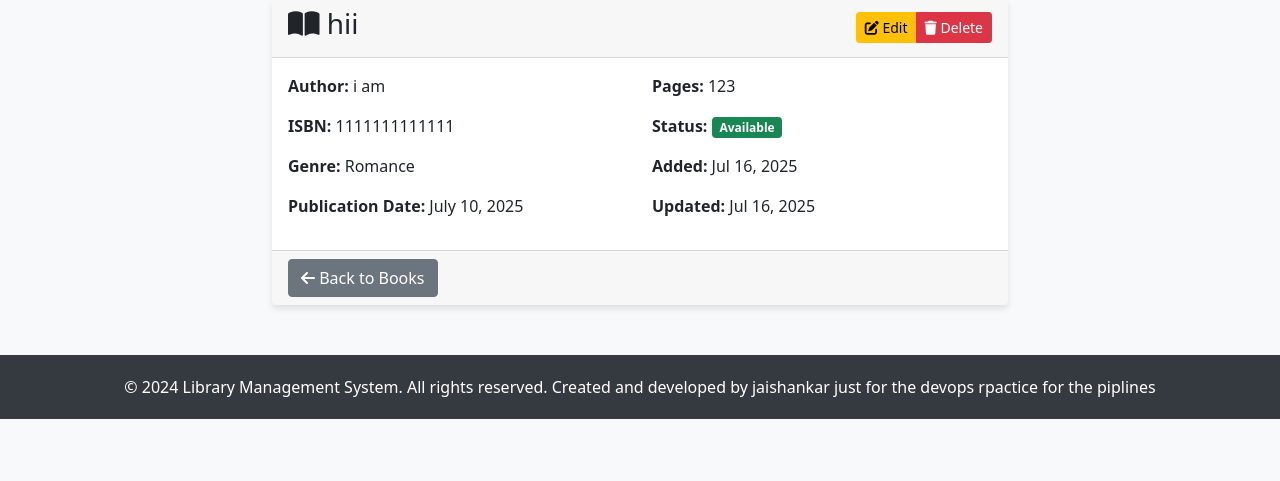
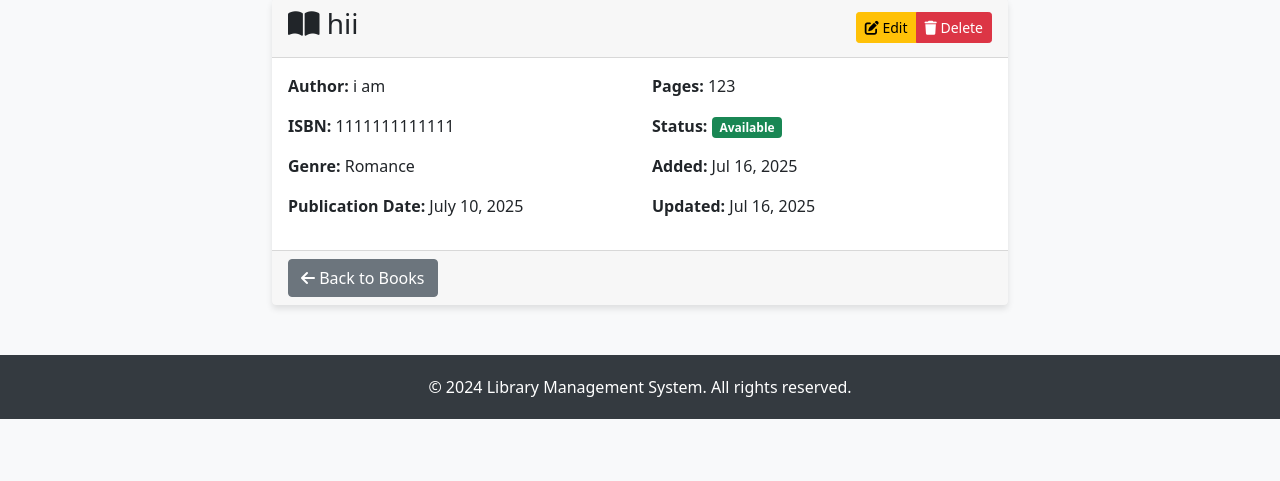
Before and after one commit to Jaishankar7655/python-container-repo, a Django app: page /book/1/ in a window 1280 px wide. Shown: the part 81-562 px from the top of the page. Run offline with Django 5.2, Linux system fonts and the light colour scheme; data comes from the database, SQL or seed files in the repository.

Commit message:
changes in the base footer

```diff
--- a/books/templates/books/base.html
+++ b/books/templates/books/base.html
@@ -77,7 +77,7 @@
     <footer class="footer">
         <div class="container text-center">
             <span>&copy; 2024 Library Management System. All rights reserved.</span>
-            <span>Created and developed by jaishankar just for the devops  rpactice for the piplines </span>
+
         </div>
     </footer>
 
```
